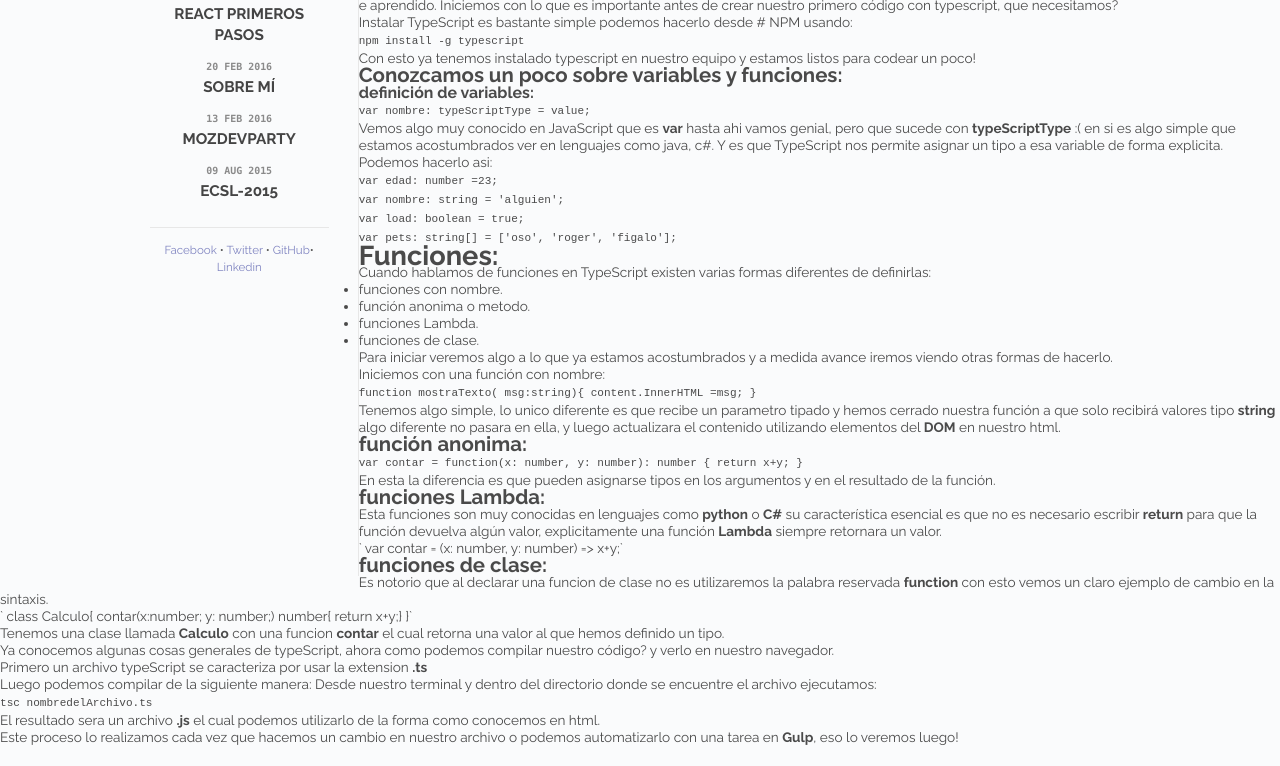
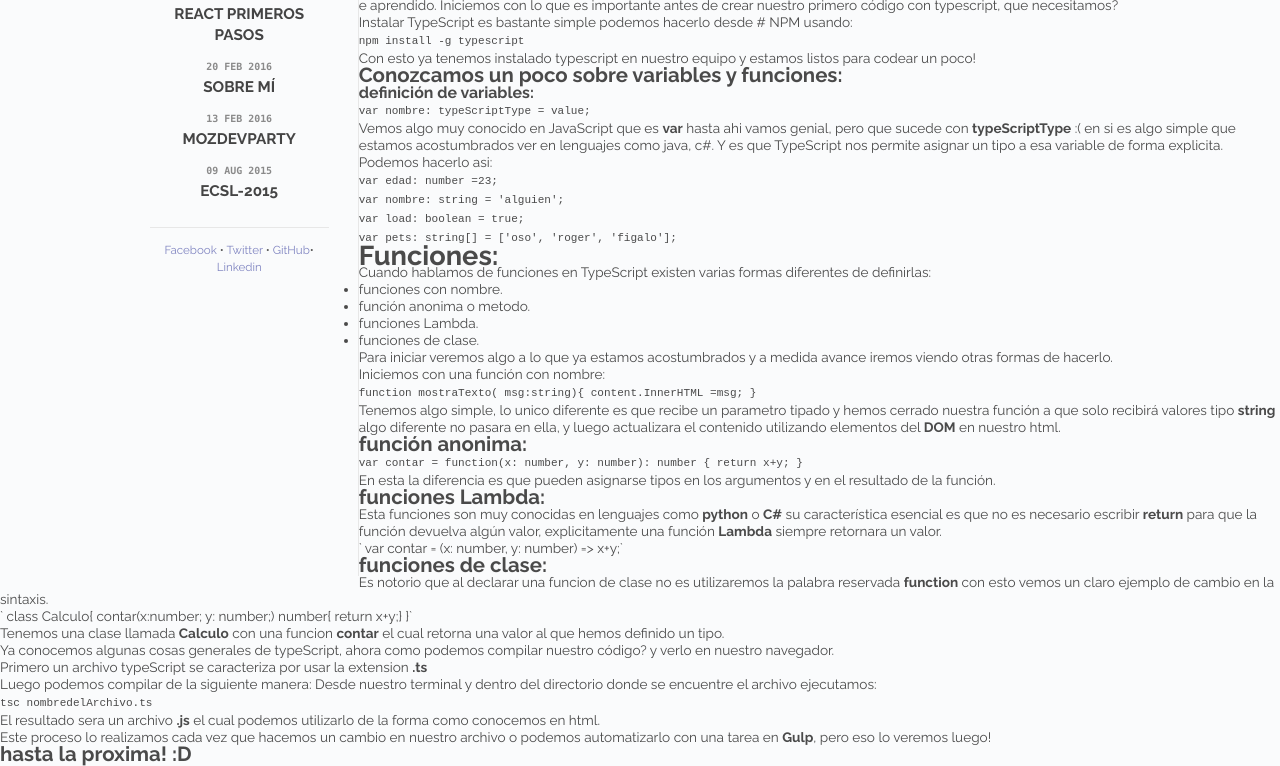
Before and after one commit to EnriqueV/Enriquev.github.io, a Jekyll site: the page built from _posts/2016-10-24-test.markdown, in a window 1280 px wide. Shown: the part 324-1090 px from the top of the page. Built offline with Jekyll 4.4.1, drawn with Linux system fonts in a browser that asks for light colours; Markdown is read by kramdown in place of the engine named in the settings.

Commit message:
Updated Test

```diff
--- a/_posts/2016-10-24-test.markdown
+++ b/_posts/2016-10-24-test.markdown
@@ -93,4 +93,6 @@
 
 El resultado sera un archivo **.js** el cual podemos utilizarlo de la forma como conocemos en html.
 
-Este proceso lo realizamos cada vez que hacemos un cambio en nuestro archivo o podemos automatizarlo con una tarea en **Gulp**, eso lo veremos luego!
+Este proceso lo realizamos cada vez que hacemos un cambio en nuestro archivo o podemos automatizarlo con una tarea en **Gulp**, pero eso lo veremos luego!
+
+## hasta la proxima! :D
```
